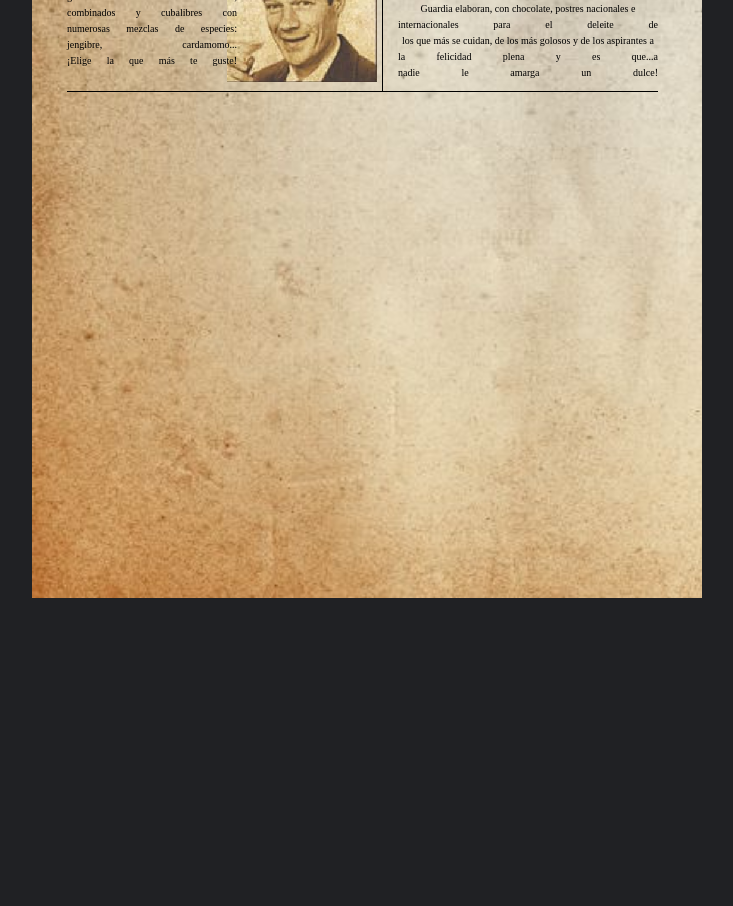
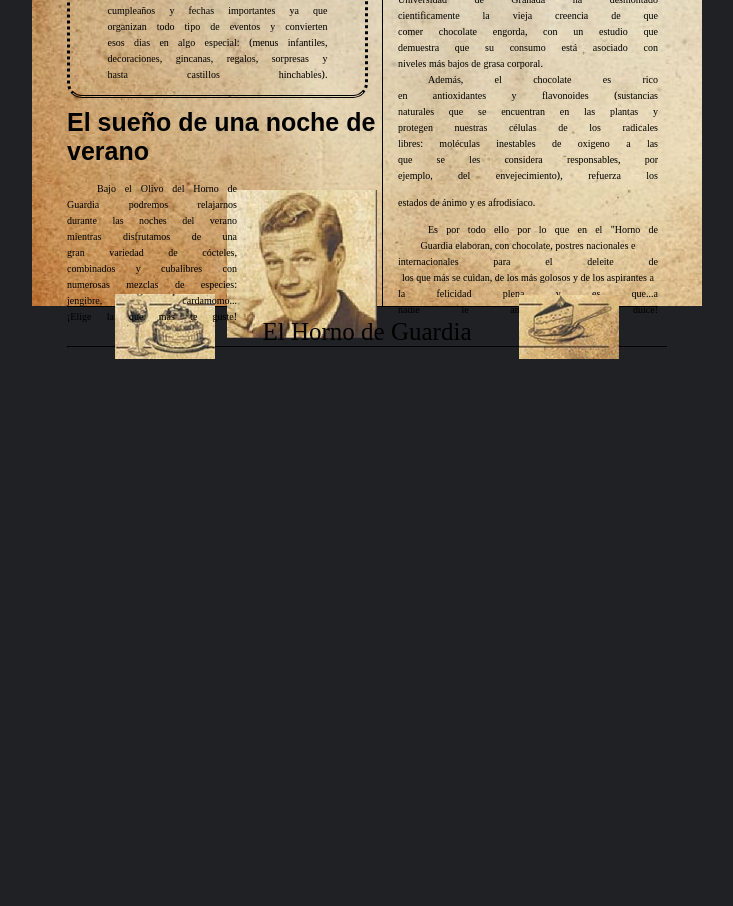
Before and after one commit to BonIcy/maquetacionWeb, a plain HTML site: page index.html in a window 1280 px wide. Shown: the part 864-1770 px from the top of the page, without its empty margins (273-1006 px from the left). Before the commit the page ends 1462 px from the top, so only its background shows below. Drawn offline with Linux system fonts and the light colour scheme; a web font is replaced by a local one.

Commit message:
maquetacionWeb edit3

```diff
--- a/index.html
+++ b/index.html
@@ -5,6 +5,7 @@
     <meta http-equiv="X-UA-Compatible" content="IE=edge">
     <meta name="viewport" content="width=device-width, initial-scale=1.0">
     <link rel="stylesheet" href="style.css">
+    <link rel="shortcut icon" href="https://fontawesome.com/icons">
     <title>Maquetacion Web</title>
 </head>
 <body style="margin: 0 20%">
@@ -38,9 +39,16 @@
     </div>
     <div class="container4">
         <img class ="imgg4" src="img/Screenshot from 2023-02-14 21-18-01.png">
-        <p>Un equipo de investigadores de la<br> Universidad de Granada ha desmontado<br> cientificamente la vieja creencia de que<br> comer chocolate engorda, con un estudio que<br> demuestra que su consumo está asociado con<br> niveles más bajos de grasa corporal.<br>
-        Además, el chocolate es rico<br> en antioxidantes y flavonoides (sustancias<br> naturales que se encuentran en las plantas y<br>protegen nuestras células de los radicales<br> libres: moléculas inestables de oxigeno a las<br> que se les considera responsables, por<br> ejemplo, del envejecimiento), refuerza los estados de ánimo y es afrodisíaco.<br>
-        Es por todo ello por lo que en el "Horno de<br> Guardia elaboran, con chocolate, postres nacionales e internacionales para el deleite de<br> los que más se cuidan, de los más golosos y de los aspirantes a la felicidad plena y es que...a<br> nadie le amarga un dulce!</p>
+        <p class="p1">Un equipo de investigadores de la<br> Universidad de Granada ha desmontado<br> cientificamente la vieja creencia de que<br> comer chocolate engorda, con un estudio que<br> demuestra que su consumo está asociado con</p>
+        <p class="p11"> niveles más bajos de grasa corporal.</p>
+        <p class="p2">Además, el chocolate es rico<br> en antioxidantes y flavonoides (sustancias<br> naturales que se encuentran en las plantas y<br>protegen nuestras células de los radicales<br> libres: moléculas inestables de oxigeno a las<br> que se les considera responsables, por<br> ejemplo, del envejecimiento), refuerza los</p>
+        <p class="p22">estados de ánimo y es afrodisíaco.</p>
+        <p class="p3">Es por todo ello por lo que en el "Horno de<br> Guardia elaboran, con chocolate, postres nacionales e internacionales para el deleite de<br> los que más se cuidan, de los más golosos y de los aspirantes a la felicidad plena y es que...a<br> nadie le amarga un dulce!</p>
+    </div>
+    <div class="footer">
+        <p>El Horno de Guardia</p>
+        <img class="imgg5" src="img/Screenshot from 2023-02-15 06-55-28.png">
+        <img class="imgg6" src="img/Screenshot from 2023-02-15 06-55-45.png">
     </div>
    </div>
 </body>
--- a/style.css
+++ b/style.css
@@ -1,5 +1,5 @@
 @import url('https://fonts.googleapis.com/css2?family=Itim&family=Mr+Dafoe&family=Noto+Serif+Tamil&family=Source+Serif+Pro:wght@200&display=swap');
-
+@import url('https://fonts.cdnfonts.com/css/old-london');
 
 body{
     display: block;
@@ -16,34 +16,34 @@ body{
     background-size: cover;
     padding: 35px;
     width: 600px;
-    height: 100%;
+    height: 1100px;
 }
 header{
     text-align: center;
-    font-family: 'Itim', cursive;
+    font-family: 'Old London', sans-serif;
 }
 header h1{
-    display: inline;
+    display: block;
     position: relative;
-    padding-top:-50px;
-    padding-bottom: -50px;
     border-top: double 7px;
     border-bottom: double 7px;
-    bottom: -20px;
-    font-size: 65px;
+    font-size: 80px;
     text-align-last: justify;
 
 }
 header h2{
     display: block;
     position: relative;
+    padding-bottom: 10px;
     border-bottom: 2px solid ;
-    padding-top: -20px ;
+    padding-top: -35px ;
     font-size: 30px;
     text-align-last: justify;
+    top: -40px;
 }
 .container{
     position: relative;
+    top: -35px;
 }
 .t1{
     font-size: 10px;
@@ -51,13 +51,12 @@ header h2{
     margin: auto;
     padding: auto;
     border: auto;
-
-
 }
 .t1 p{
     text-align-last: justify;
     font-family: 'Noto Serif Tamil', serif;
     width: 250px;
+    text-indent: 30px;
 }
 .img1{
     position: absolute;
@@ -73,9 +72,9 @@ header h2{
 }
 .img1 h3{
     position: relative;
-    font-size: 26px;
+    font-size: 30px;
     left: -10px;
-    font-family: 'Itim', cursive;
+    font-family: 'Old London', sans-serif;
     text-align: justify;
     top:-15px
 }
@@ -137,8 +136,8 @@ header h2{
     border-bottom: 1px solid;
 }
 .container3 h3{
-    font-family: 'Itim', cursive;
-    font-size: 19px;
+    font-family: 'Old London', sans-serif;
+    font-size: 25px;
 }
 .container3 p{
     font-size: 10px;
@@ -148,7 +147,9 @@ header h2{
     width: 170px;
     top: -10px;
     z-index: 10;
+    text-indent: 30px;
 }
+
 .container3 img{
     position: relative;
     height: 148px;
@@ -166,6 +167,8 @@ header h2{
     padding-left: 15px;
     border-left: 1px solid;
     border-bottom: 1px solid;
+    text-indent: 30px;
+    height: 455px;
 }
 .container4 img {
     padding-top: 10px;
@@ -173,9 +176,69 @@ header h2{
     height: 100px;
     border-bottom: 0.5px solid;
 }
-.container4 p {
+.container4 .p1 {
     font-family: 'Noto Serif Tamil', serif;
     font-size: 10px;
     text-align-last: justify;
 
 }
+.container4 .p11{
+    position: relative;
+    font-family: 'Noto Serif Tamil', serif;
+    font-size: 10px;
+    text-align-last: left;
+    text-align: start;
+    top:-10px;
+    left: -30px;
+}
+
+.container4 .p2{
+    position: relative;
+    font-family: 'Noto Serif Tamil', serif;
+    font-size: 10px;
+    text-align-last: justify;
+    top:-20px;
+}
+.container4 .p22{
+    position: relative;
+    font-family: 'Noto Serif Tamil', serif;
+    font-size: 10px;
+    text-align-last: left;
+    text-align: start;
+    top:-19px;
+    left: -30px;
+}
+.container4 .p3{
+    position: relative;
+    font-family: 'Noto Serif Tamil', serif;
+    font-size: 10px;
+    text-align-last: justify;
+    top:-18px;
+}
+
+.footer {
+    position: relative;
+    top: -485px;
+}
+.footer p{
+    position: relative;
+    border-bottom: 1px solid;
+    text-align: center;
+    font-size: 25px;
+
+}
+.footer .imgg5{
+    position: relative;
+    height: 65px;
+    width: 100px;
+    top: -78px;
+    right:150px
+}
+.footer .imgg6{
+    position: relative;
+    height: 64px;
+    width: 100px;
+    top: -78px;
+    left:150px
+
+}
```
Also changed, not shown: img/Screenshot from 2023-02-15 06-55-28.png (added), img/Screenshot from 2023-02-15 06-55-45.png (added).
